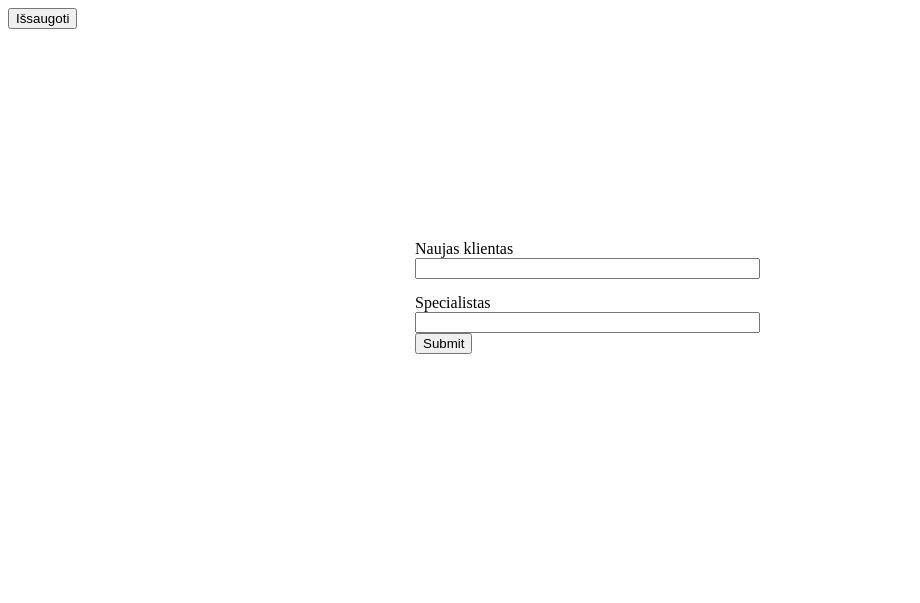
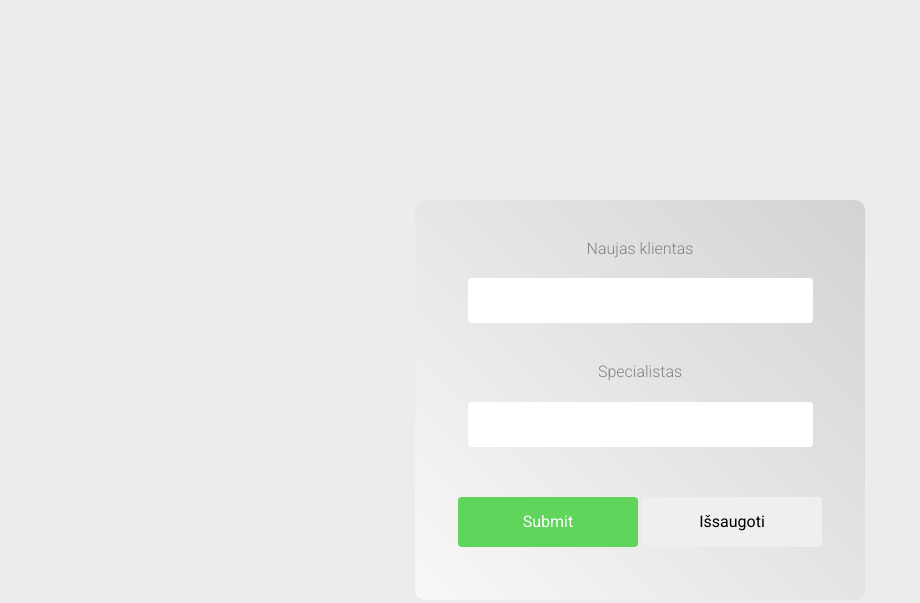
Before and after one commit to SarunaZ/lightboard.github.io, a website built with webpack: page admin.html in a window 1280 px wide. Shown: the whole page, without its empty margins (0-920 px from the left). Built offline with Linux system fonts and the light colour scheme.

Commit message:
NFQ-1 partials styling for specialist page, full styling for admin, index pages

```diff
--- a/admin.html
+++ b/admin.html
@@ -1,35 +1,30 @@
 <!DOCTYPE html>
 <html>
+
   <head>
     <meta charset="utf-8">
-  <meta content="IE=Edge"
-        http-equiv="X-UA-Compatible">
-  <link href="dist/bundle.css"
-        rel="stylesheet"
-        type="text/css">
+    <meta content="IE=Edge" http-equiv="X-UA-Compatible">
+    <link href="dist/bundle.css" rel="stylesheet" type="text/css">
     <title></title>
   </head>
+
   <body>
     <div class="admin">
-    <button>Išsaugoti</button>
-    <form action=""
-          class="admin__form center__xy">
+      <form action="" class="admin__form center__xy">
         <div class="admin__input">
-        <label class="admin__label"
-             for="update">Naujas klientas</label> <input class="admin__text-field client--admin"
-             name="update"
-             type="text">
+          <label class="admin__label" for="update">Naujas klientas</label>
+          <input class="admin__text-field client--admin" name="update" type="text">
         </div>
         <div class="admin__input">
-        <label class="admin__label"
-             for="update">Specialistas</label> <input class="admin__text-field specialist--admin"
-             name="update"
-             type="text"> <input class="admin__submit"
-             type="submit">
+          <label class="admin__label" for="update">Specialistas</label>
+          <input class="admin__text-field specialist--admin" name="update" type="text">
+          <input class="admin__submit button" type="submit">
+          <button class="button">Išsaugoti</button>
+
         </div>
       </form>
     </div>
-  <script src="dist/bundle.js"
-        type="module"></script>
+    <script src="dist/bundle.js" type="module"></script>
   </body>
+
 </html>
--- a/package.json
+++ b/package.json
@@ -16,5 +16,8 @@
     "sass-loader": "^7.1.0",
     "webpack": "^4.29.6",
     "webpack-cli": "^3.2.3"
+  },
+  "dependencies": {
+    "normalize.css": "^8.0.1"
   }
 }
--- a/src/js/updateData.js
+++ b/src/js/updateData.js
@@ -19,7 +19,7 @@ const renderConfirmation = () => {
       <p class="admin__confirmation-text"> Klientas irasytas </p>
   `;
   const confirmationNode = createNode('div', 'admin__warning');
-  adminNode.appendChild(confirmationNode);
+  updateForm.appendChild(confirmationNode);
   confirmationNode.innerHTML = markup;
 }
 
@@ -51,6 +51,7 @@ const updateData = () => {
   newStorageData = JSON.parse(localStorage.getItem('clients')).clients;
   updateForm.reset();
   renderConfirmation();
+  setTimeout(() => {location.reload();}, 1500);
 }
 
 updateForm ? updateForm.addEventListener('submit', validation) : '';
--- a/src/styles/admin/_admin.scss
+++ b/src/styles/admin/_admin.scss
@@ -1,21 +1,48 @@
 .admin {
   &__form {
-    height: 320px;
-    width: 450px;
+    @media screen and (min-width: 768px) {
+      max-width: 450px;
+      height: 400px;
+    }
+
+    background: linear-gradient(45deg, #f8f8f8, #d3d3d3);
+    border-radius: 10px;
+    box-sizing: border-box;
+    padding: 0 10px;
+    text-align: center;
+    width: 100%;
   }
 
   &__input {
-    margin-bottom: 15px;
+    padding-top: 40px;
   }
 
   &__label {
+    color: #828282;
     display: block;
+    font-weight: 300;
+    padding-bottom: 20px;
   }
 
   &__text-field {
+    border: 0;
+    border-radius: 4px;
     box-sizing: border-box;
     display: block;
+    height: 45px;
+    margin: 0 auto;
     max-width: 345px;
+    padding: 15px;
     width: 100%;
   }
+
+  &__submit {
+    @media screen and (min-width: 768px) {
+      margin-bottom: 0;
+    }
+
+    background-color: #60d55b;
+    color: #fbfbfb;
+    margin: 50px auto;
+  }
 }
--- a/src/styles/components.scss
+++ b/src/styles/components.scss
@@ -1,3 +1,4 @@
-@import './global/various';
+@import './global/components';
 @import './lightboard/lightboard';
 @import './admin/admin';
+@import './specialist/specialist';
--- /dev/null
+++ b/src/styles/global/_components.scss
@@ -0,0 +1,3 @@
+@import './global';
+@import './fonts';
+@import './various';
--- /dev/null
+++ b/src/styles/global/_global.scss
@@ -0,0 +1,21 @@
+@import "../../node_modules/normalize.css/normalize.css";
+
+html {
+  height: 100%;
+  font-family: 'Roboto', sans-serif;
+}
+
+body {
+  background-color: #ececec;
+  height: 100%;
+}
+
+.button {
+  border: 0;
+  border-radius: 4px;
+  cursor: pointer;
+  height: 50px;
+  margin-bottom: 25px;
+  max-width: 180px;
+  width: 100%;
+}
--- /dev/null
+++ b/src/styles/global/fonts.scss
@@ -0,0 +1 @@
+@import url('https://fonts.googleapis.com/css?family=Roboto:100,300,400,700&display=swap');
--- a/src/styles/lightboard/_lightboard.scss
+++ b/src/styles/lightboard/_lightboard.scss
@@ -2,11 +2,7 @@
   @media screen and (min-width: 768px) {
     max-width: 768px;
     overflow: hidden;
-    height: 332px;
   }
-
-  height: 485px;
-  font-family: monospace;
 
   &__row {
     @media screen and (min-width: 768px) {
--- /dev/null
+++ b/src/styles/specialist/_specialist.scss
@@ -0,0 +1,30 @@
+.specialist {
+  text-align: center;
+
+  &__form {
+    margin: 0 auto;
+    max-width: 750px;
+    width: 100%;
+  }
+
+  &__select {
+    width: 100%;
+    height: 50px;
+    padding: 15px;
+    border: 0;
+    margin-top: 35px;
+    border-radius: 4px;
+  }
+
+  &__row {
+    display: flex;
+    max-width: 750px;
+    margin: 0 auto;
+    flex-direction: column;
+  }
+
+  &__data {
+    display: flex;
+    justify-content: space-between;
+  }
+}
```
Also changed, not shown: index.html (+6 -7 lines), specialist.html (+1 -1 lines), dist/bundle.css, dist/bundle.js, 1 other file. Lines whose indentation alone changed are shown as unchanged.
